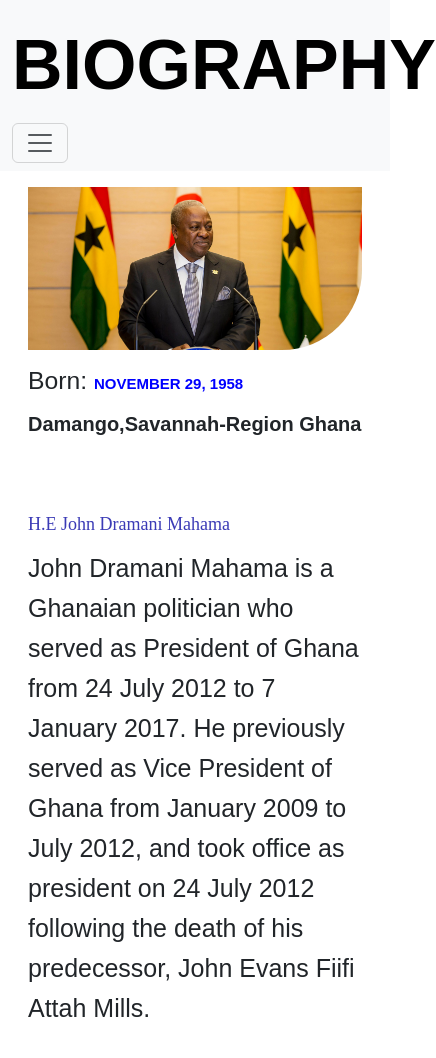
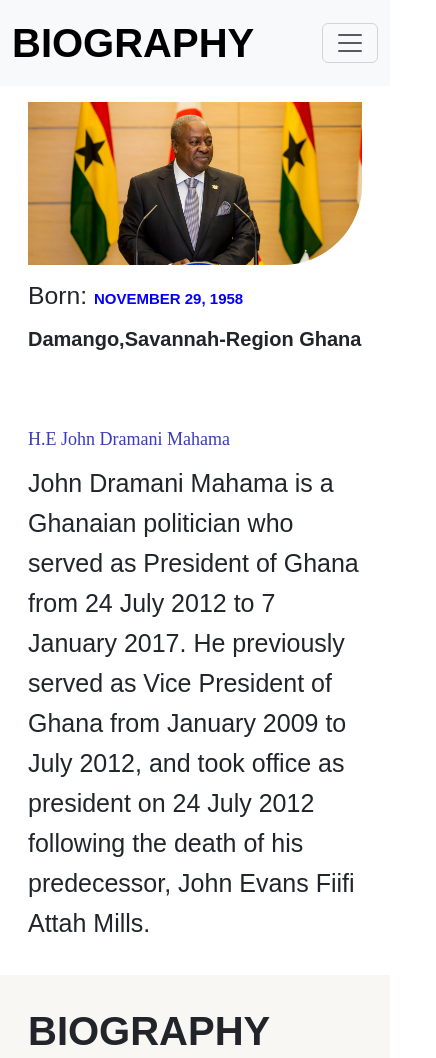
Before and after one commit to Bismark668/H.E-Mahama-Biography, a plain HTML site: page index.html in a window 390 px wide. Shown: the top 1058 px of the page, 436 px wide, since content can reach past the window. Drawn offline with nearby package versions, Linux system fonts and the light colour scheme; a web font is replaced by a local one.

Commit message:
font-size fixed

```diff
--- a/style.css
+++ b/style.css
@@ -2,7 +2,7 @@
     margin: 0;
     padding: 0;
     box-sizing: border-box;
-    overflow-wrap: break-word;
+    overflow-wrap: normal;
 }
 
 body{
@@ -217,6 +217,7 @@ section.sec-2{
 /* media queries  for mobile screens */
 @media screen and (max-width:340px) {
 
+
     .home-container{
         grid-template-columns: repeat(1,1fr);
     }
@@ -242,6 +243,7 @@ section.sec-2{
         display: none !important;
 
     }
+
 
     .bio-home{
         grid-template-columns: repeat(1,1fr);
@@ -275,9 +277,9 @@ section.sec-2{
         font-size: 18px !important;
     }
 
-    .bio
+    .bio,
     .navbar-brand{
-        font-size: 50px !important;
+        font-size: 40px !important;
     }
 
     .name{
```
